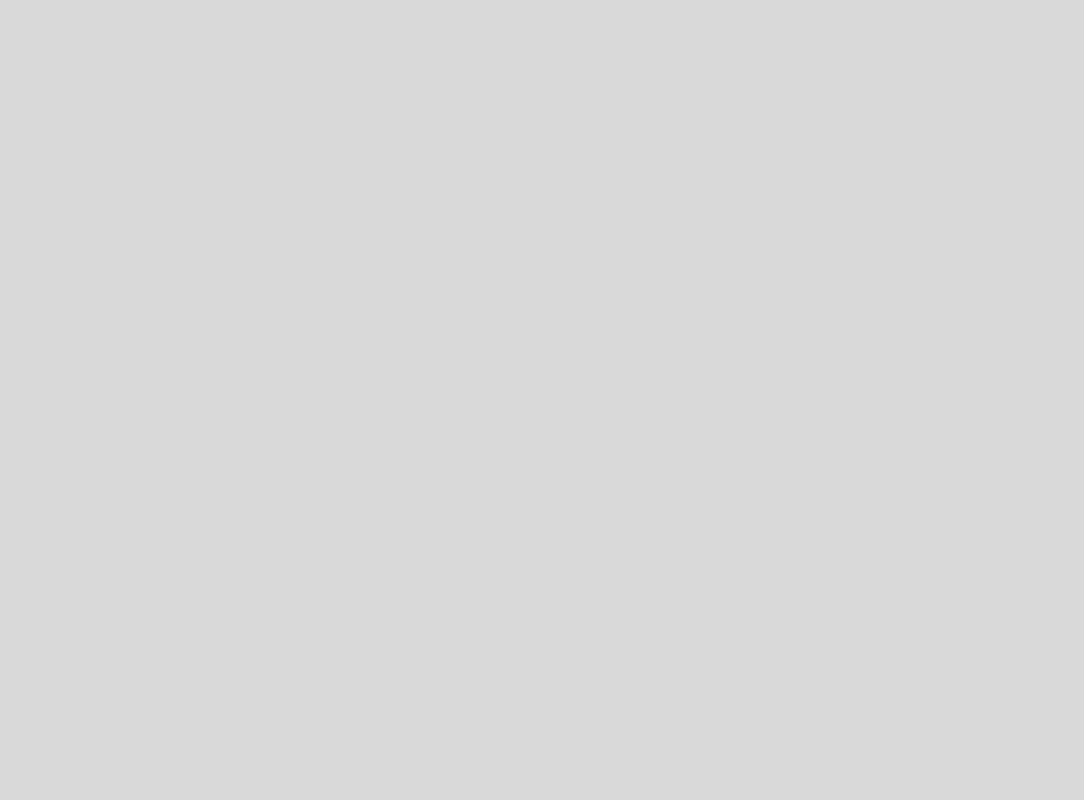
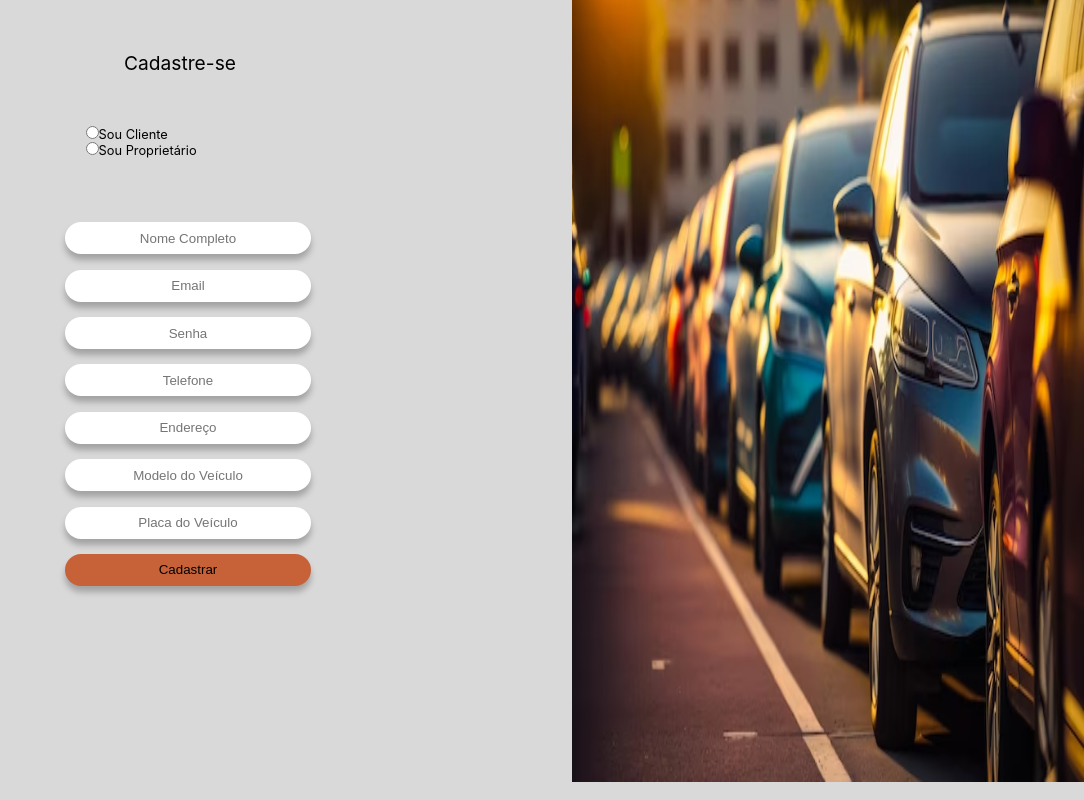
Before and after one commit to ICEI-PUC-Minas-PMV-SI/projeto-estacionamento, a React (Create React App) app: page /cadastro in a window 1280 px wide. Shown: the whole page, without its empty margins (196-1280 px from the left). Built offline with nearby package versions, Linux system fonts and the light colour scheme.

Commit message:
Página de Cadastro

```diff
--- a/src/components/Cadastro.js
+++ b/src/components/Cadastro.js
@@ -1,4 +1,6 @@
+import '../styles/Cadastro.css';
 import React from 'react';
+import Carros from "../images/FilaDeCarros.avif"
 
 
 function Cadastro() {
@@ -6,6 +8,93 @@ function Cadastro() {
 
         <div className="container">
 
+        <div className="titulo" >Cadastre-se</div>
+
+<div className="options">
+    <div className="radio-container">
+        <input type="radio" id="opcao1" name="opcao" value="opcao1"></input>
+        <label for="opcao1" id="opcao1">Sou Cliente</label>
+    </div>
+
+    <div className="radio-container">
+        <input type="radio" id="opcao2" name="opcao" value="opcao2"></input>
+        <label for="opcao2">Sou Proprietário</label>
+    </div>
+</div>
+
+
+          <img className="imagemCarros" src={Carros} alt="Carros" />
+     <form className="login">
+
+
+        <input
+            type="text"
+            name="nome"
+            placeholder="Nome Completo"
+            id="nome"
+
+          ></input>
+
+          <input
+            type="text"
+            name="email"
+            placeholder="Email"
+
+
+          ></input>
+
+
+          <input
+            type="password"
+            name="senha"
+            placeholder="Senha"
+            id="senha"
+
+            ></input>
+
+            <input
+            type="text"
+            name="telefone"
+            placeholder="Telefone"
+            id="telefone"
+
+            ></input>
+
+            <input
+            type="text"
+            name="endereco"
+            placeholder="Endereço"
+            id="endereco"
+
+            ></input>
+
+            <input
+            type="text"
+            name="modelo"
+            placeholder="Modelo do Veículo"
+            id="modelo"
+
+            ></input>
+
+            <input
+            type="text"
+            name="placa"
+            placeholder="Placa do Veículo"
+            id="placa"
+
+            ></input>
+
+            <input
+            type="button"
+            value="Cadastrar"
+            className="botao"
+            id="botao"
+
+
+            ></input>
+
+    </form>
+
          </div>
 
     );
--- /dev/null
+++ b/src/styles/Cadastro.css
@@ -0,0 +1,107 @@
+* {
+    box-sizing: border-box;
+    margin: 0;
+    padding: 0;
+    background: #D9D9D9;
+
+  }
+
+  body {
+    font-family: Inter, sans-serif;
+  }
+
+  .login {
+    display: flex;
+    flex-direction: column;
+    align-items: center;
+    margin-left: -55%;
+    margin-top: 2%;
+
+  }
+
+
+  .titulo {
+    color: #000;
+    margin-left: 25%;
+    margin-top: 4%;
+    font-size: 120%;
+  }
+
+
+  .options{
+
+    margin-top: 4%;
+    margin-left: 22%;
+    font-size: 80%;
+  }
+
+
+  .login input {
+    margin-top: 2%;
+    border-radius: 8vh;
+    background: #FFF;
+    border: none;
+    width: 80%;
+    max-width: 32%;
+    height: 4vh;
+    text-align: center;
+    box-shadow:0px 6px 6px 0px rgba(0, 0, 0, 0.25);
+  }
+
+  form {
+    text-align: center;
+    margin-top: -10%;
+  }
+
+  form [type="button"] {
+    border-radius: 30px;
+    background: #C76138;
+    box-shadow: 0px 6px 6px 0px rgba(0, 0, 0, 0.25);
+    padding: 1%;
+    text-align: center;
+
+  }
+  .login input[id="nome"]{
+
+    margin-top: 5%;
+
+
+  }
+  a {
+    color: #000;
+    margin-left: 0%;
+    margin-top:2%;
+    font-size: 80%;
+    line-height: normal;
+    text-decoration-line: underline;
+  }
+
+
+.imagemCarros{
+    width: 40%;
+    height: 102vh;
+    margin-top: -15%;
+    float:right;
+
+
+}
+
+p{
+  color: #000;
+  margin-left: 0%;
+  margin-top:8%;
+  font-size: 80%;
+
+}
+
+button{
+
+  border-radius: 30vh;
+  background: #C76138;
+  box-shadow: 0% 6px 6px 0% rgba(0, 0, 0, 0.25);
+  padding: 1%;
+  text-align: center;
+  width: 80%;
+  max-width: 32%;
+  border: none;
+  margin-top: 1%;}
```
